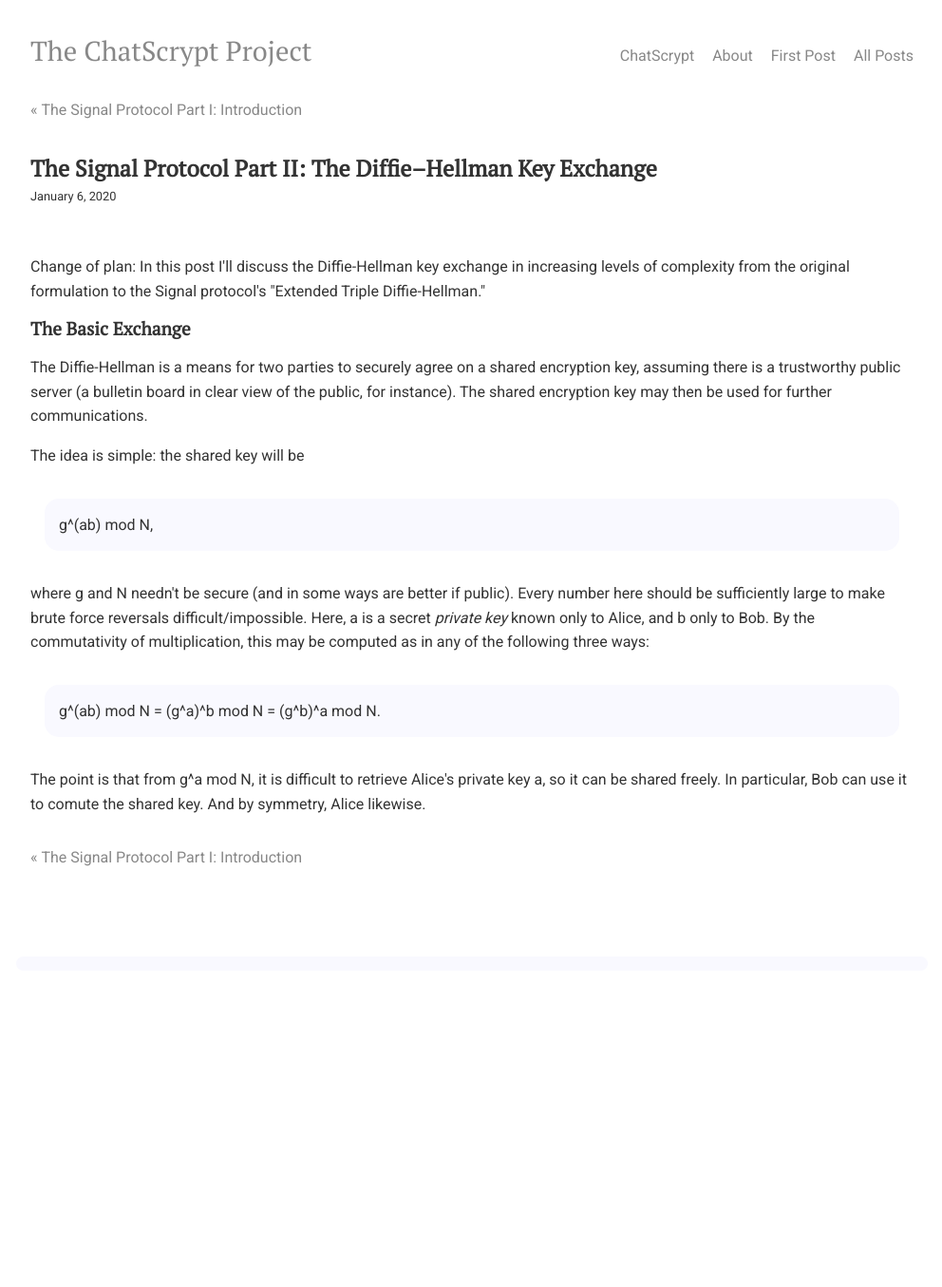
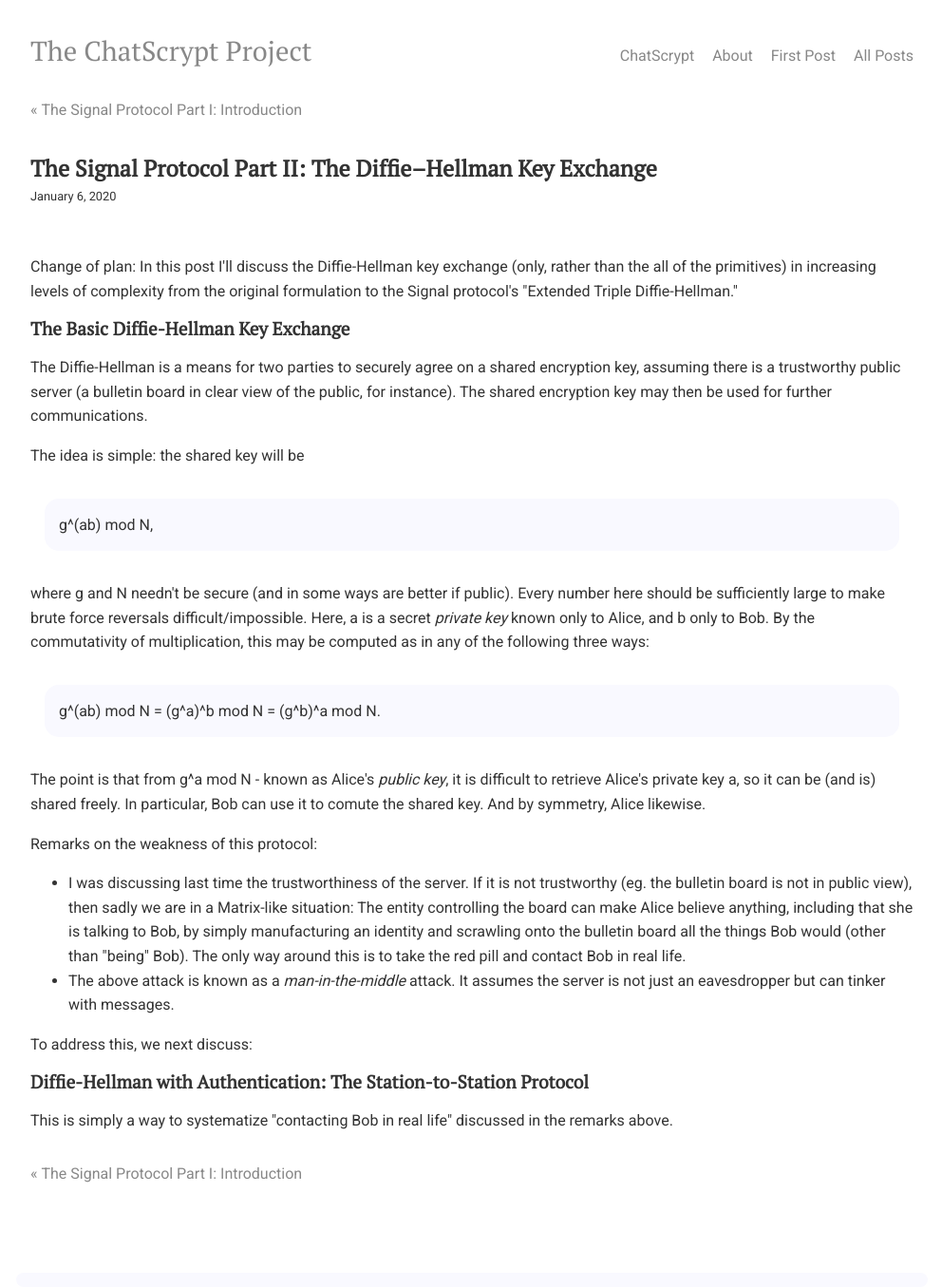
Before and after one commit to chatscrypt/chatscrypt.github.io, a Jekyll site: the page built from _posts/2020-01-06-the-signal-protocol-part-ii-the-diffie-hellman-key-exchange.html, in a window 1280 px wide. Shown: the whole page at 95% size, without its empty margins (143-1135 px from the left). Built offline with Jekyll 4.4.1, drawn with Linux system fonts in a browser that asks for light colours; comment, search, counter and statistics services are not loaded; before the commit the page ends 1022 px from its top, so only the background shows below that.

Commit message:
Update 2020-01-06-the-signal-protocol-part-ii-the-diffie-hellman-key-exchange.html

```diff
--- a/_posts/2020-01-06-the-signal-protocol-part-ii-the-diffie-hellman-key-exchange.html
+++ b/_posts/2020-01-06-the-signal-protocol-part-ii-the-diffie-hellman-key-exchange.html
@@ -5,9 +5,9 @@ comments: true
 date: 2020-01-06
 ---
 
-Change of plan: In this post I'll discuss the Diffie-Hellman key exchange in increasing levels of complexity from the original formulation to the Signal protocol's "Extended Triple Diffie-Hellman."
+Change of plan: In this post I'll discuss the Diffie-Hellman key exchange (only, rather than the all of the primitives) in increasing levels of complexity from the original formulation to the Signal protocol's "Extended Triple Diffie-Hellman."
 
-<h2>The Basic Exchange</h2>
+<h2>The Basic Diffie-Hellman Key Exchange</h2>
 
 The Diffie-Hellman is a means for two parties to securely agree on a shared encryption key, assuming there is a trustworthy public server (a bulletin board in clear view of the public, for instance). The shared encryption key may then be used for further communications.
 
@@ -20,4 +20,18 @@ where g and N needn't be secure (and in some ways are better if public). Every n
 <div class="media">
 g^(ab) mod N = (g^a)^b mod N = (g^b)^a mod N.
 </div>
-The point is that from g^a mod N, it is difficult to retrieve Alice's private key a, so it can be shared freely. In particular, Bob can use it to comute the shared key. And by symmetry, Alice likewise.
+The point is that from g^a mod N - known as Alice's <i>public key</i>, it is difficult to retrieve Alice's private key a, so it can be (and is) shared freely. In particular, Bob can use it to comute the shared key. And by symmetry, Alice likewise.
+
+<p>Remarks on the weakness of this protocol:
+
+<ul>
+<li>I was discussing last time the trustworthiness of the server. If it is not trustworthy (eg. the bulletin board is not in public view), then sadly we are in a Matrix-like situation: The entity controlling the board can make Alice believe anything, including that she is talking to Bob, by simply manufacturing an identity and scrawling onto the bulletin board all the things Bob would (other than "being" Bob). The only way around this is to take the red pill and contact Bob in real life.
+
+<li> The above attack is known as a <i>man-in-the-middle</i> attack. It assumes the server is not just an eavesdropper but can tinker with messages.
+</ul>
+
+To address this, we next discuss:
+
+<h2>Diffie-Hellman with Authentication: The Station-to-Station Protocol</h2>
+
+This is simply a way to systematize "contacting Bob in real life" discussed in the remarks above.
```
